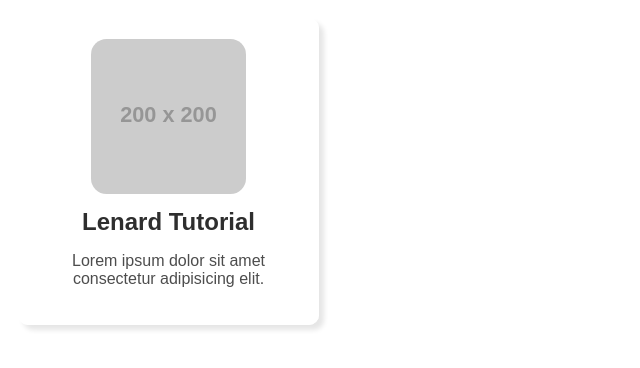
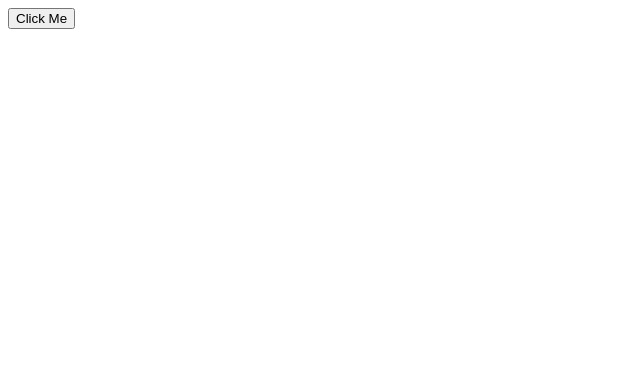
Before and after one commit to JL-Agbalo/bro_code_tutorial, a React (Vite) app: page / in a window 1280 px wide. Shown: the top 368 px of the page, without its empty margins (0-640 px from the left). Built offline with nearby package versions, Linux system fonts and the light colour scheme.

Commit message:
Added Button and styles

```diff
--- a/src/App.jsx
+++ b/src/App.jsx
@@ -1,9 +1,10 @@
-import Card from "./Card";
-
+// import Card from "./Card";
+import Button from "./Button";
 function App() {
 return(
   <>
-  <Card/>
+  {/* <Card/> */}
+  <Button></Button>
   </>
   );
 }
--- /dev/null
+++ b/src/Button.jsx
@@ -0,0 +1,7 @@
+function Button() {
+  return (
+    <button className="button">Click Me</button>
+  )
+}
+
+export default Button
```
Also changed, not shown: src/index.css (+11 -0 lines).
